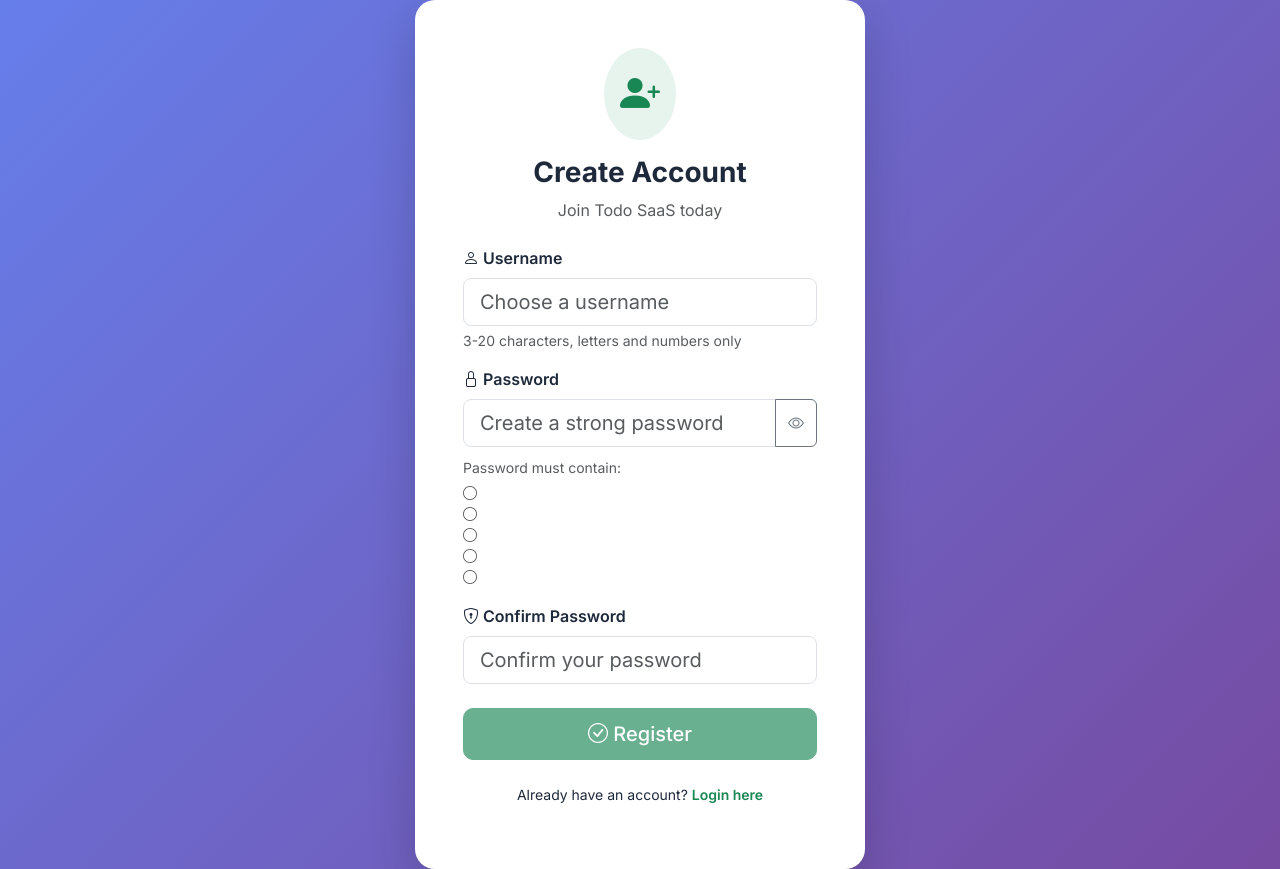
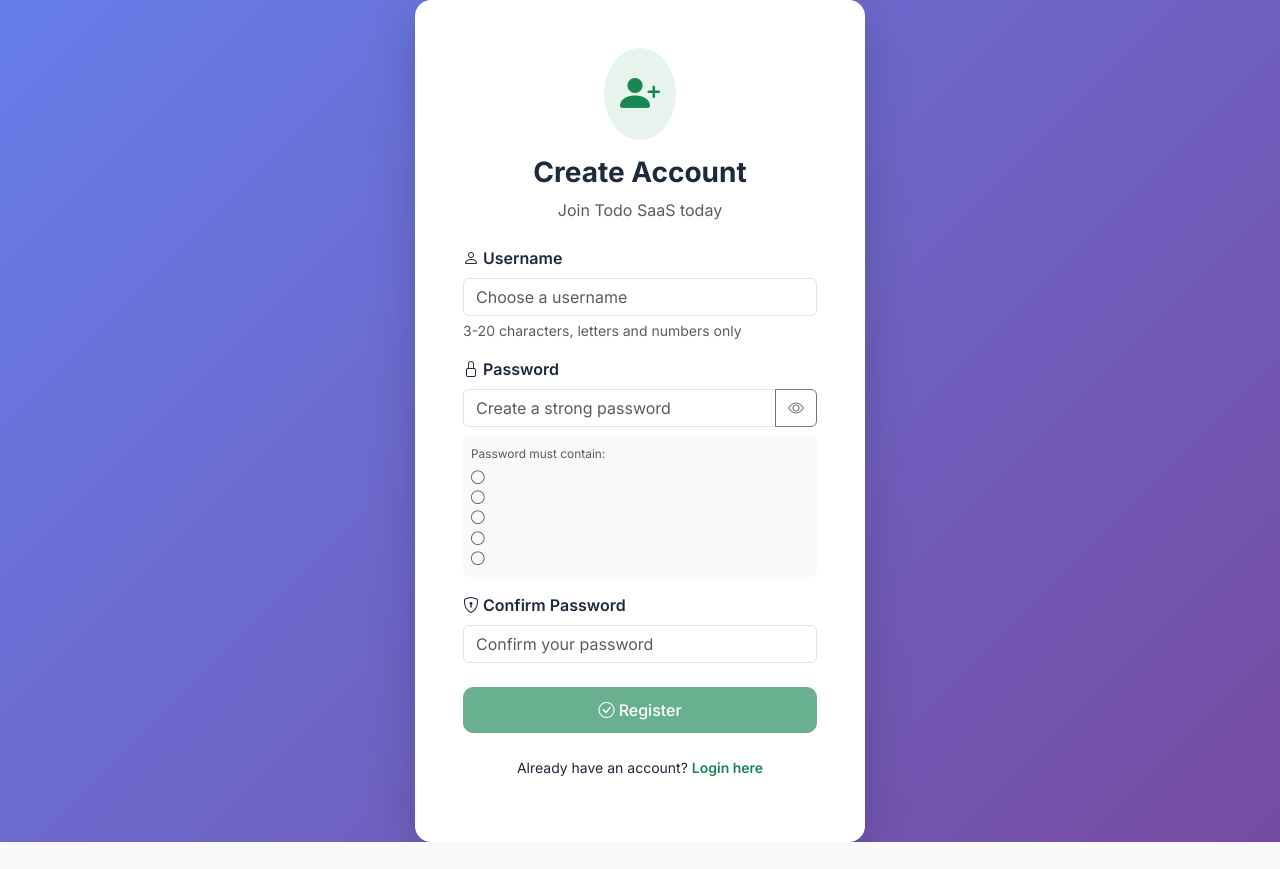
Before and after one commit to Agnish77/TodoApp, a Flask app: page /signup in a window 1280 px wide. After the commit the page ends 842 px from the top, so only its background shows below. Run offline with Flask 3, Linux system fonts and the light colour scheme; some libraries are stand-ins or nearby versions.

Commit message:
Update signup.html

```diff
--- a/templates/signup.html
+++ b/templates/signup.html
@@ -2,7 +2,7 @@
 {% block body %}
 
 <div class="container d-flex justify-content-center align-items-center" style="min-height: 90vh;">
-    <div class="card shadow-lg border-0" style="max-width: 450px; width: 100%; border-radius: 20px;" data-aos="fade-up">
+    <div class="card shadow-lg border-0" style="max-width: 450px; width: 100%;">
         <div class="card-body p-5">
             <div class="text-center mb-4">
                 <div class="bg-success bg-opacity-10 rounded-circle p-3 d-inline-block mb-3">
@@ -15,7 +15,7 @@
             {% with messages = get_flashed_messages(with_categories=true) %}
                 {% if messages %}
                     {% for category, message in messages %}
-                        <div class="alert alert-{{ category if category != 'message' else 'danger' }} alert-dismissible fade show" role="alert">
+                        <div class="alert alert-{{ category if category != 'message' else 'danger' }} alert-dismissible fade show">
                             <i class="bi bi-exclamation-triangle-fill me-2"></i>{{ message }}
                             <button type="button" class="btn-close" data-bs-dismiss="alert"></button>
                         </div>
@@ -28,9 +28,8 @@
                     <label class="form-label fw-semibold">
                         <i class="bi bi-person"></i> Username
                     </label>
-                    <input type="text" name="username" class="form-control form-control-lg"
-                           placeholder="Choose a username" required minlength="3" maxlength="20"
-                           pattern="[A-Za-z0-9]+" title="Only letters and numbers allowed">
+                    <input type="text" name="username" class="form-control"
+                           placeholder="Choose a username" required minlength="3" maxlength="20">
                     <div class="form-text">3-20 characters, letters and numbers only</div>
                 </div>
 
@@ -39,28 +38,29 @@
                         <i class="bi bi-lock"></i> Password
                     </label>
                     <div class="input-group">
-                        <input type="password" name="password" id="password" class="form-control form-control-lg"
+                        <input type="password" name="password" id="password" class="form-control"
                                placeholder="Create a strong password" required>
                         <button class="btn btn-outline-secondary" type="button" id="togglePassword">
                             <i class="bi bi-eye"></i>
                         </button>
                     </div>
-                    <div class="mt-2" id="passwordRequirements">
+                    <!-- Password Requirements (Visible) -->
+                    <div class="mt-2 p-2 bg-light rounded" style="font-size: 0.85rem;">
                         <small class="text-muted">Password must contain:</small>
-                        <div class="small mt-1">
-                            <div id="req-length" class="text-muted">
+                        <div class="mt-1">
+                            <div id="req-length">
                                 <i class="bi bi-circle"></i> 6-8 characters
                             </div>
-                            <div id="req-upper" class="text-muted">
+                            <div id="req-upper">
                                 <i class="bi bi-circle"></i> Uppercase letter (A-Z)
                             </div>
-                            <div id="req-lower" class="text-muted">
+                            <div id="req-lower">
                                 <i class="bi bi-circle"></i> Lowercase letter (a-z)
                             </div>
-                            <div id="req-number" class="text-muted">
+                            <div id="req-number">
                                 <i class="bi bi-circle"></i> Number (0-9)
                             </div>
-                            <div id="req-special" class="text-muted">
+                            <div id="req-special">
                                 <i class="bi bi-circle"></i> Special character (@$!%*?&)
                             </div>
                         </div>
@@ -72,12 +72,11 @@
                         <i class="bi bi-shield-lock"></i> Confirm Password
                     </label>
                     <input type="password" name="confirm" id="confirmPassword"
-                           class="form-control form-control-lg"
-                           placeholder="Confirm your password" required>
+                           class="form-control" placeholder="Confirm your password" required>
                     <div id="passwordMatchMsg" class="form-text"></div>
                 </div>
 
-                <button type="submit" id="registerBtn" class="btn btn-success btn-lg w-100 btn-modern" disabled>
+                <button type="submit" id="registerBtn" class="btn btn-success w-100 btn-modern" disabled>
                     <i class="bi bi-check-circle"></i> Register
                 </button>
             </form>
@@ -137,11 +136,9 @@ function checkPasswordsMatch() {
 
     if (password === confirm) {
         matchMsg.innerHTML = '<i class="bi bi-check-circle-fill text-success"></i> Passwords match!';
-        matchMsg.className = 'text-success';
         return true;
     } else {
         matchMsg.innerHTML = '<i class="bi bi-x-circle-fill text-danger"></i> Passwords do not match';
-        matchMsg.className = 'text-danger';
         return false;
     }
 }
```
